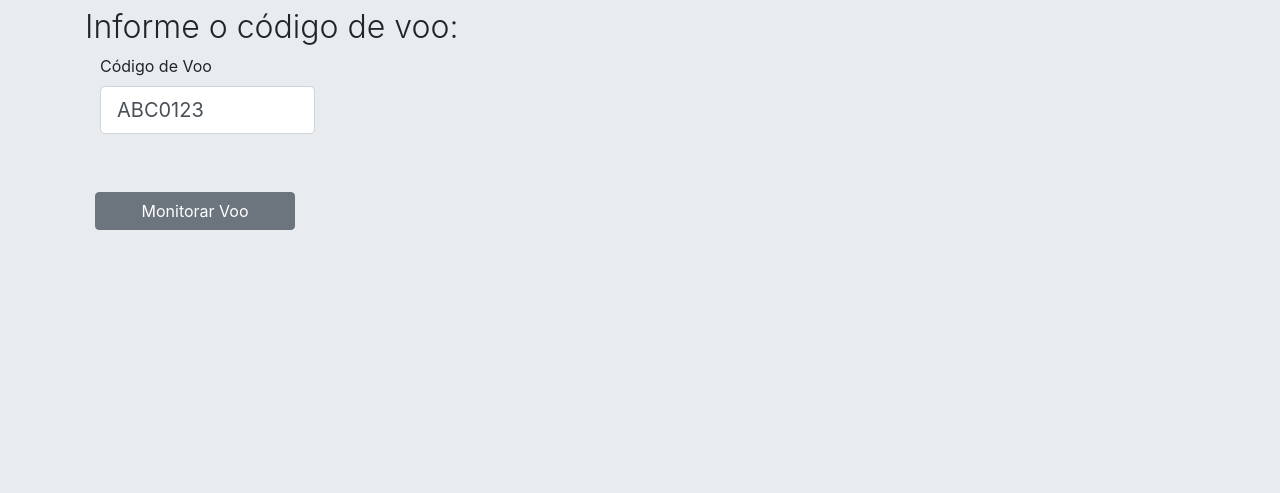
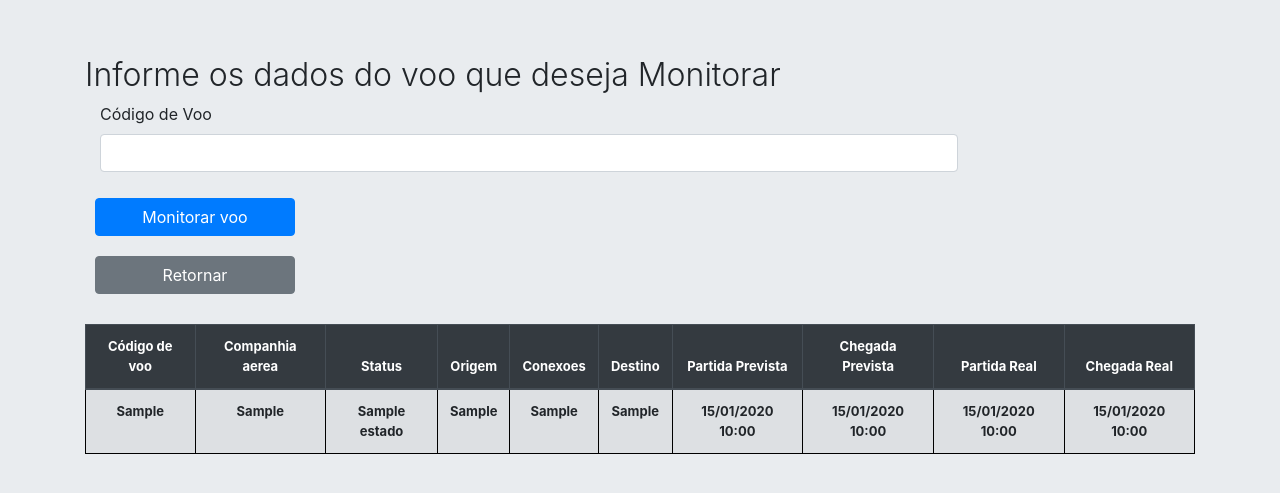
Before and after one commit to PedroDeSanti/FlightOps, a Django app: page /monitorar/ in a window 1280 px wide. Shown: the part 56-549 px from the top of the page. Run offline with Django 4.2, Linux system fonts and the light colour scheme; a user stored in the database is signed in; tables that the repository leaves empty hold one stand-in row (values such as "Sample post"); lists and menus that the app fills with data are empty; some libraries are stand-ins or nearby versions.

Commit message:
✨ Adiciona Monitoracao funcional

```diff
--- a/FlightOps/FlightOps/urls.py
+++ b/FlightOps/FlightOps/urls.py
@@ -28,8 +28,6 @@ urlpatterns = [
     path('administrar/consultar/', views.consultarVoo),
     path('administrar/remover/', views.removerVoo),
     path('monitorar/', views.monitorarVoos),
-    path('monitorar/voo/', views.atualizarEstadoVoo),
-    path('monitorar/atualizado/', views.verVooAtualizado),
     path('relatorio/', views.gerarRelatorios),
     path('relatorio/pdf', views.visualizarRelatorios),
     path('accounts/', include('django.contrib.auth.urls'))
--- a/FlightOps/book/repositorio/VooRepositorio.py
+++ b/FlightOps/book/repositorio/VooRepositorio.py
@@ -1,6 +1,6 @@
 from book.models import Voo, Voo_Estado
 from book.repositorio.RotasRepositorio import atualiza_rota
-from book.repositorio.HorariosRepositorio import atualiza_horarios
+from book.repositorio.HorariosRepositorio import atualiza_horarios, preenche_horario_chegada_real, preenche_horario_partida_real
 
 def cria_voo(codigo_de_voo, companhia_aerea, rota, horarios, estado):
 
@@ -44,3 +44,21 @@ def atualiza_voo(voo, codigo_de_voo, companhia_aerea, aeroporto_origem, conexoes
 
 def remover_voo(voo):
     voo.delete()
+
+
+def atualiza_estado(voo, estado):
+    voo_estado = Voo_Estado.objects.create(
+        voo=voo,
+        estado=estado
+    )
+    voo.estado_atual = estado
+
+
+    if estado.nome=="Voando":
+        print("atualizou1")
+        preenche_horario_partida_real(voo.horarios)
+    if estado.nome=="Aterrissado":
+        print("atualizou2")
+        preenche_horario_chegada_real(voo.horarios)
+    voo.save()
+    return
--- a/FlightOps/book/views.py
+++ b/FlightOps/book/views.py
@@ -7,7 +7,7 @@ from fpdf import FPDF
 from book.repositorio.HorariosRepositorio import cria_horarios
 from book.repositorio.RotasRepositorio import cria_rota
 from book.repositorio.EstadoRepositorio import cria_estado
-from book.repositorio.VooRepositorio import cria_voo, obtem_voo, obtem_todos_voos, atualiza_voo, obtem_voo_por_id, remover_voo
+from book.repositorio.VooRepositorio import cria_voo, obtem_voo, obtem_todos_voos, atualiza_voo, obtem_voo_por_id, remover_voo, atualiza_estado
 
 
 # Create your views here.
@@ -170,15 +170,16 @@ def removerVoo(request):
     erro = None
     sucesso = False
 
-    print("aqui")
+
     if request.method == "POST":
         print("aqui")
         if "deletar_voo" in request.POST:
-
-            voo_deletado = obtem_voo_por_id(request.POST["id"])
-            remover_voo(voo_deletado)
-            sucesso=True
-
+            try:
+                voo_deletado = obtem_voo_por_id(request.POST["id"])
+                remover_voo(voo_deletado)
+                sucesso=True
+            except Exception as err:
+                erro = err
         else:
             try:
                 voo = obtem_voo(
@@ -209,19 +210,55 @@ def removerVoo(request):
 @login_required
 @permission_required('auth.monitorarvoo')
 def monitorarVoos(request):
-    return render(request, "Monitorar/MonitoracaoVoos.html")
+    todas_opcoes = {
+        "Inicial": ["Embarcando", "Cancelado"],
+        "Embarcando": ["Programado"],
+        "Programado": ["Taxiando"],
+        "Taxiando": ["Pronto"],
+        "Pronto": ["Autorizado"],
+        "Autorizado": ["Voando"],
+        "Voando": ["Aterrissado"]
+    }
+    todos_voos = obtem_todos_voos()
+    voo = None
+    erro = None
+    sucesso = False
+    opcoes = None
 
 
-@login_required
-@permission_required('auth.monitorarvoo')
-def atualizarEstadoVoo(request):
-    return render(request, 'Monitorar/AtualizarEstadoVoo.html')
+    if request.method == "POST":
+        if "search_codigo_voo" in request.POST:
+            try:
+                voo = obtem_voo(
+                    request.POST["codigo_de_voo"],
+                )
+                if voo == None:
+                    raise Exception("Insira um código de voo válido")
+                opcoes=todas_opcoes[voo.estado_atual.nome]
+            except Exception as err:
+                erro = err
 
+        else:
+            try:
+                print("aqui")
+                voo_atualizado = obtem_voo_por_id(request.POST["id"])
+                estado = cria_estado(
+                    request.POST["nome_estado"]
+                )
+                atualiza_estado(voo_atualizado, estado)
+                sucesso=True
+            except Exception as err:
+                erro = err
 
-@login_required
-@permission_required('auth.monitorarvoo')
-def verVooAtualizado(request):
-    return render(request, 'Monitorar/EstadoAtualizado.html')
+    contexto = {
+        "voo": voo,
+        "erro": erro,
+        "voos": todos_voos,
+        "sucesso": sucesso,
+        "opcoes": opcoes
+    }
+
+    return render(request, "Monitorar/MonitoracaoVoos.html", contexto)
 
 
 # Gerar Relatorios
--- a/FlightOps/template/Administrar/AtualizacaoVoo.html
+++ b/FlightOps/template/Administrar/AtualizacaoVoo.html
@@ -223,8 +223,8 @@
                       <th>{{voo.rota.aeroporto_destino}}</th>
                       <th>{{voo.horarios.partida_previsao|date:"d/m/Y H:i"}}</th>
                       <th>{{voo.horarios.chegada_previsao|date:"d/m/Y H:i"}}</th>
-                      <th>{{voo.horarios.partida_real}}</th>
-                      <th>{{voo.horarios.chegada_real}}</th>
+                      <th>{{voo.horarios.partida_real|date:"d/m/Y H:i"}}</th>
+                      <th>{{voo.horarios.chegada_real|date:"d/m/Y H:i"}}</th>
                     </tr>
                   {% endfor %}
                 </tbody>
--- a/FlightOps/template/Administrar/ConsultaVoo.html
+++ b/FlightOps/template/Administrar/ConsultaVoo.html
@@ -240,8 +240,8 @@
                       <th>{{voo.rota.aeroporto_destino}}</th>
                       <th>{{voo.horarios.partida_previsao|date:"d/m/Y H:i"}}</th>
                       <th>{{voo.horarios.chegada_previsao|date:"d/m/Y H:i"}}</th>
-                      <th>{{voo.horarios.partida_real}}</th>
-                      <th>{{voo.horarios.chegada_real}}</th>
+                      <th>{{voo.horarios.partida_real|date:"d/m/Y H:i"}}</th>
+                      <th>{{voo.horarios.chegada_real|date:"d/m/Y H:i"}}</th>
                     </tr>
                   {% endfor %}
                 </tbody>
--- a/FlightOps/template/Monitorar/MonitoracaoVoos.html
+++ b/FlightOps/template/Monitorar/MonitoracaoVoos.html
@@ -9,36 +9,135 @@
     <a class="nav-link" href="/relatorio/">Relatórios</a>
 </li>
 
-{% endblock navbar %}{% block content %}
+{% endblock navbar %} {% block content %}
 
 <main role="main">
     <div class="jumbotron">
         <div class="container">
-            <h2 style="font-weight: 300">Informe o código de voo:</h2>
-            <form style="width: 80%; height: 100%">
-                <div class="mb-5 container">
-                    <label for="inputCodigoVooRelatorio" class="form-label">
-                        Código de Voo
-                    </label>
-                    <input
-                        type="text"
-                        class="form-control form-control-lg"
-                        placeholder="ABC0123"
-                        value="ABC0123"
-                        id="inputCodigoVooRelatorio"
-                        style="max-width: 25%"
-                    />
+            <br />
+            {% if sucesso %}
+            <div class="alert alert-success" role="alert">
+                Voo atualizado com sucesso!
+            </div>
+            {% endif %}
+            {% if erro %}
+                <div class="alert alert-danger" role="alert">
+                {{erro}}
+                </div>
+            {% endif %}
+            <br />
+            {% if voo %}
+            <h2 style="font-weight: 300">
+                Selecione o novo estado do voo {{voo.codigo_de_voo}}
+            </h2>
+            <br />
+            <form action="/monitorar/" method="POST" style="width: 80%; height: 100%">
+                <input
+                    readonly
+                    hidden
+                    type="text"
+                    name="id"
+                    value={{voo.id}}
+                />
+                {% csrf_token %}
+                <div class="mb-3 container">
+                    <div class="row">
+                        <div class="col">
+                            <select
+                                required
+                                class="form-control"
+                                aria-label="Estado do Voo Select"
+                                name="nome_estado"
+                                id="inputEstadoVooRelatorio"
+                            >
+
+                                {% for estado in opcoes %}
+                                    <option value={{estado}}>{{estado}}</option>
+                                {% endfor %}
+
+                            </select>
+                        </div>
+                    </div>
+                </div>
+
+                <div>
+                    <button type="submit" class="btn btn-primary button">Alterar estado</button>
                 </div>
                 <div>
-                    <a
-                        class="btn btn-secondary button"
-                        href="/monitorar/voo"
-                        role="button"
-                    >
-                        Monitorar Voo
+                    <a class="btn btn-secondary button" href="/" role="button">
+                        Retornar
                     </a>
                 </div>
             </form>
+            {% endif %}
+            {% if not voo %}
+            <h2 style="font-weight: 300">
+                Informe os dados do voo que deseja Monitorar
+            </h2>
+            <form action="/monitorar/" method="POST" style="width: 80%; height: 100%">
+                {% csrf_token %}
+                <div class="mb-3 container">
+                    <div class="row">
+                        <div class="col">
+                            <label
+                                for="inputCodigoVooMonitorar"
+                                class="form-label"
+                            >
+                                Código de Voo
+                            </label>
+                            <input
+                                required
+                                type="text"
+                                class="form-control"
+                                name="codigo_de_voo"
+                                id="inputCodigoVooMonitorar"
+                            />
+                        </div>
+                    </div>
+                </div>
+                <div>
+                    <button type="submit" name="search_codigo_voo" class="btn btn-primary button">Monitorar voo</button>
+                </div>
+                <div>
+                    <a class="btn btn-secondary button" href="/" role="button">
+                        Retornar
+                    </a>
+                </div>
+            </form>
+
+            <table class="table table-striped">
+                <thead class="thead-dark">
+                  <tr>
+                    <th>Código de voo</th>
+                    <th>Companhia aerea</th>
+                    <th>Status</th>
+                    <th>Origem</th>
+                    <th>Conexoes</th>
+                    <th>Destino</th>
+                    <th>Partida Prevista</th>
+                    <th>Chegada Prevista</th>
+                    <th>Partida Real</th>
+                    <th>Chegada Real</th>
+                  </tr>
+                </thead>
+                <tbody>
+                  {% for voo in voos %}
+                    <tr>
+                      <th>{{voo.codigo_de_voo}}</th>
+                      <th>{{voo.companhia_aerea}}</th>
+                      <th>{{voo.estado_atual.nome}}</th>
+                      <th>{{voo.rota.aeroporto_origem}}</th>
+                      <th>{{voo.rota.conexoes}}</th>
+                      <th>{{voo.rota.aeroporto_destino}}</th>
+                      <th>{{voo.horarios.partida_previsao|date:"d/m/Y H:i"}}</th>
+                      <th>{{voo.horarios.chegada_previsao|date:"d/m/Y H:i"}}</th>
+                      <th>{{voo.horarios.partida_real|date:"d/m/Y H:i"}}</th>
+                      <th>{{voo.horarios.chegada_real|date:"d/m/Y H:i"}}</th>
+                    </tr>
+                  {% endfor %}
+                </tbody>
+              </table>
+            {% endif %}
         </div>
     </div>
 </main>
```
Also changed, not shown: FlightOps/book/repositorio/HorariosRepositorio.py (+11 -8 lines), FlightOps/template/Administrar/ConfirmarRemocaoVoo.html (deleted, +0 -57 lines), FlightOps/template/Administrar/InformarCodigoDeVoo.html (deleted, +0 -36 lines), FlightOps/template/Administrar/RemocaoVoo.html (+7 -2 lines), FlightOps/template/Monitorar/AtualizarEstadoVoo.html (deleted, +0 -57 lines), FlightOps/template/Monitorar/EstadoAtualizado.html (deleted, +0 -34 lines).
